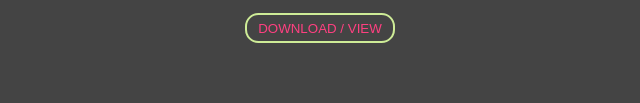
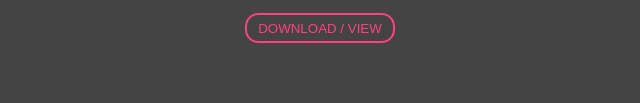
Before and after one commit to miraEbrahim/miraEbrahim.github.io, a website: page index.html in a window 1280 px wide. In both pictures the pointer is over the button "DOWNLOAD / VIEW". Shown: the part 474-577 px from the top of the page, without its empty margins (320-960 px from the left). Drawn offline with Linux system fonts and the light colour scheme.

Commit message:
Update style.css
hover btn

```diff
--- a/css/style.css
+++ b/css/style.css
@@ -111,6 +111,10 @@ ul {
     color: #CEEC97;
 }
 
+.secondary-btn:hover{
+    border-color: #ff4081;
+}
+
 
 .secondary-btn a {
     text-decoration: none;
```
